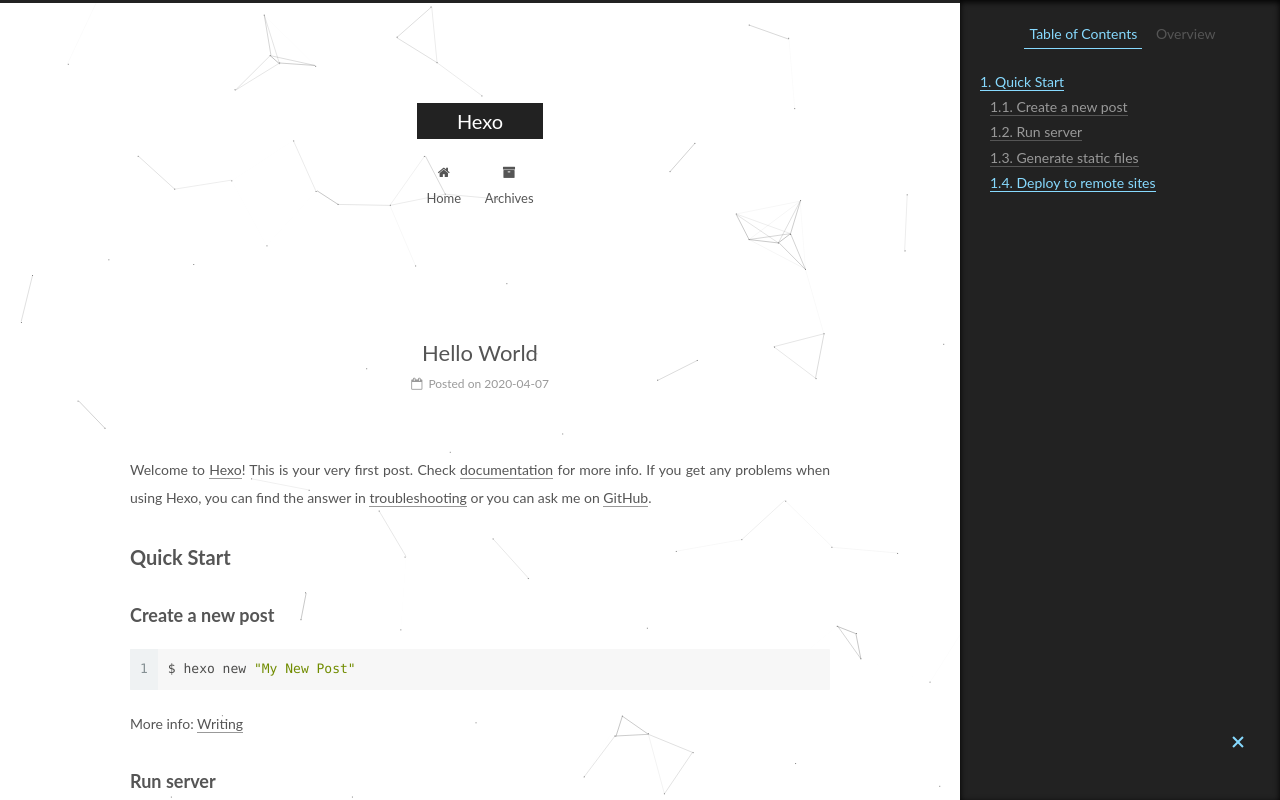
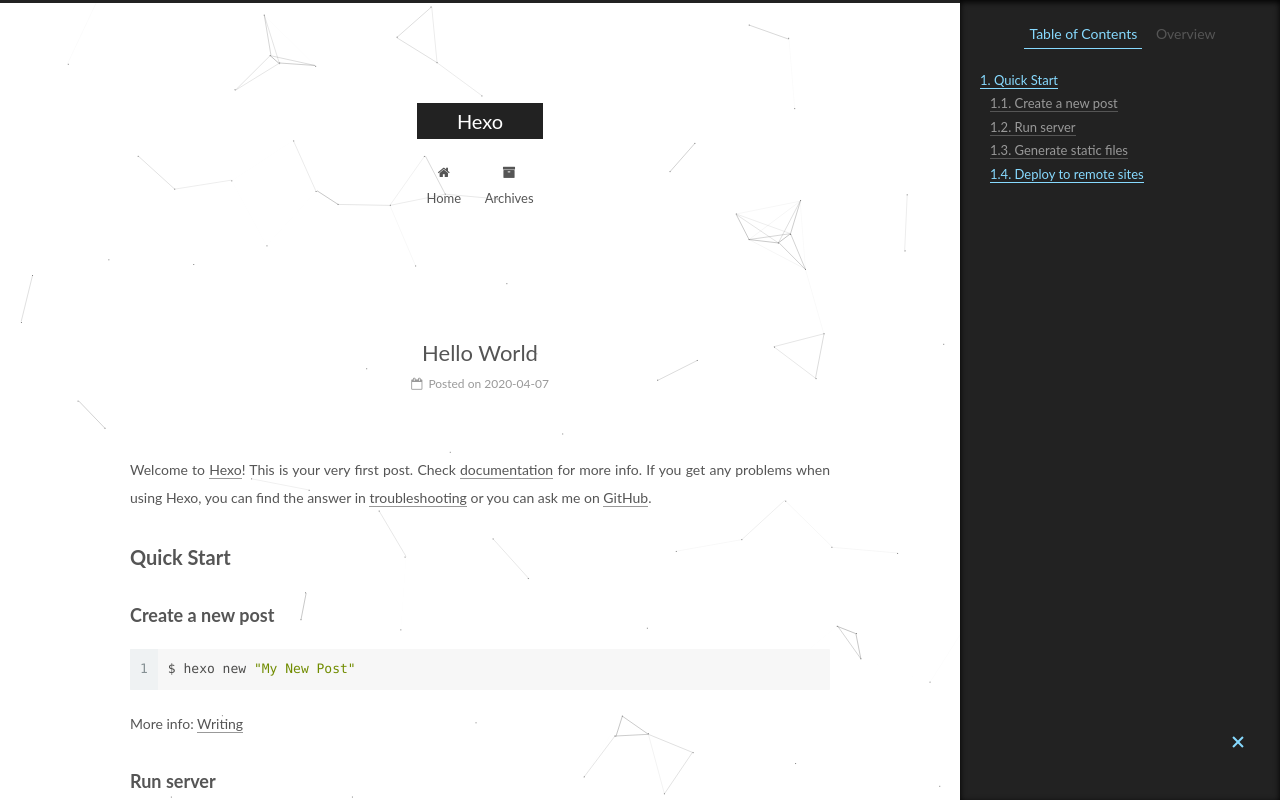
Before and after one commit to hyfgouzi/hyfgouzi.github.io, a plain HTML site: page 2020/04/07/hello-world/index.html in a window 1280 px wide. Shown: the top 800 px of the page. Drawn offline with Linux system fonts and the light colour scheme; some packages are replaced by stand-ins of ours; a script that the page names is missing.

Commit message:
Site updated: 2020-04-08 14:08:14

```diff
--- a/css/main.css
+++ b/css/main.css
@@ -1822,7 +1822,7 @@
   width: 4px;
   height: 4px;
   border-radius: 50%;
-  background: #08aa47;
+  background: #60dd78;
 }
 .links-of-blogroll {
   font-size: 13px;
@@ -2660,3 +2660,9 @@
 .links-of-blogroll-inline .links-of-blogroll-item {
   display: inline-block;
 }
+.post-toc .nav .nav-child {
+  display: block;
+}
+.post-toc ol {
+  font-size: 13px;
+}
```
